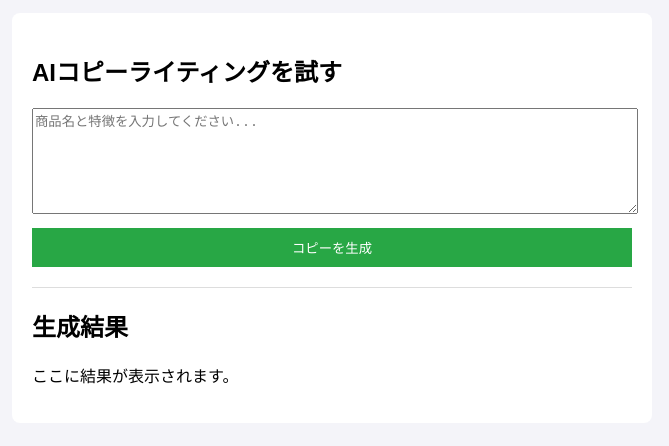
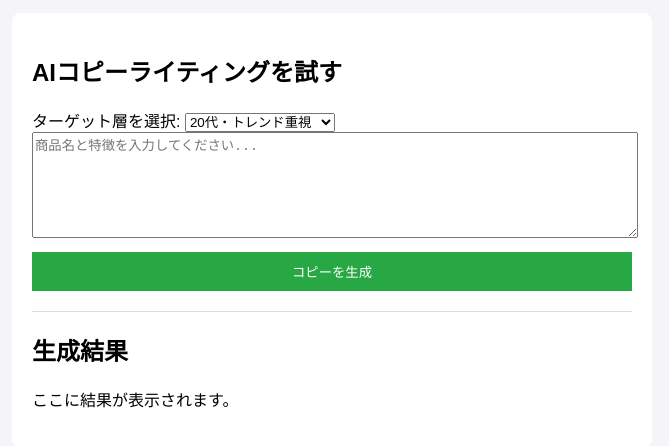
Before and after one commit to tookii2403-alt/auto-desc-pro2, a plain HTML site: page index.html in a window 1280 px wide. Shown: the part 128-574 px from the top of the page, without its empty margins (308-977 px from the left). Drawn offline with Linux system fonts and the light colour scheme.

Commit message:
Add target audience selection to input form

```diff
--- a/index.html
+++ b/index.html
@@ -14,6 +14,13 @@
     <main>
         <section id="input-form">
             <h2>AIコピーライティングを試す</h2>
+            <label for="target-audience">ターゲット層を選択:</label>
+<select id="target-audience">
+  <option value="trend">20代・トレンド重視</option>
+  <option value="practical">30-40代・実用性重視</option>
+  <option value="trust">50代以上・信頼重視</option>
+</select>
+
             <textarea id="product-description" placeholder="商品名と特徴を入力してください..."></textarea>
             <button onclick="generateCopy()">コピーを生成</button>
             <div id="loading-spinner" style="display: none;">生成中...</div>
```
